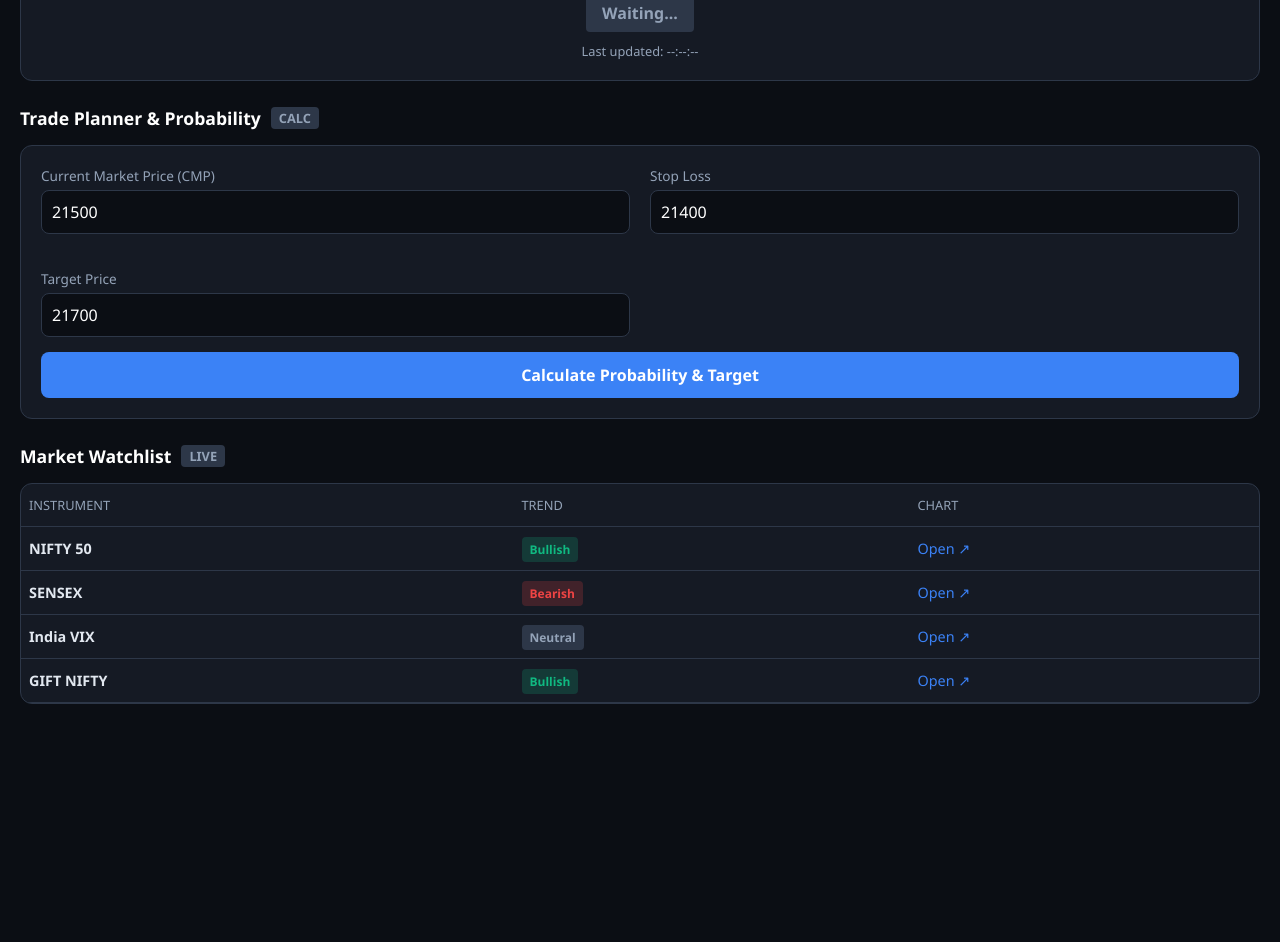
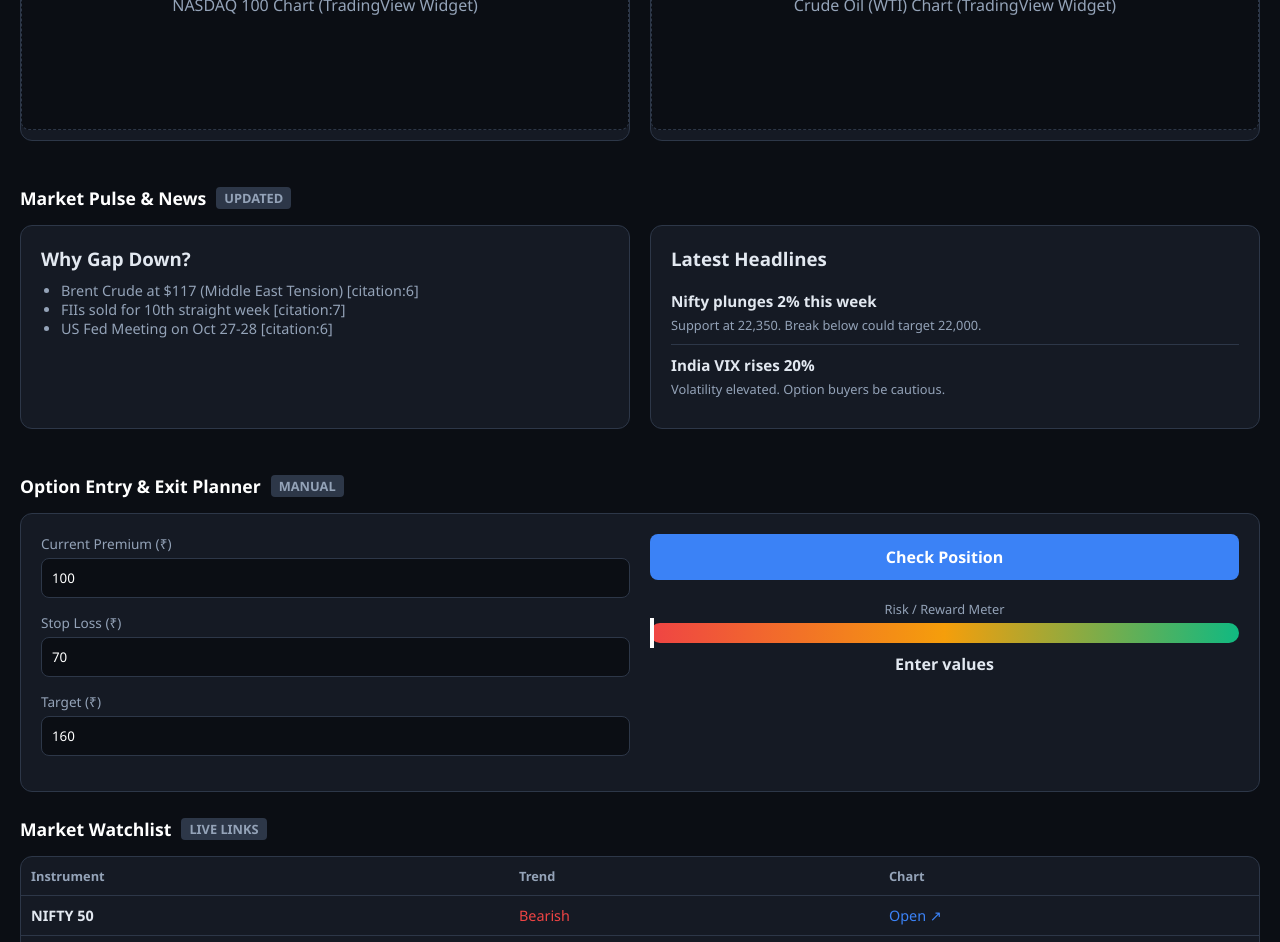
Before and after one commit to ashishvijay2608-ctrl/india-market-monitor, a website: page index.html in a window 1280 px wide. Shown: the part 248-1190 px from the top of the page. Before the commit the page ends 1022 px from the top, so only its background shows below. Drawn offline with Linux system fonts and the light colour scheme; no server answers.

Commit message:
Update index.html

```diff
--- a/index.html
+++ b/index.html
@@ -3,7 +3,7 @@
 <head>
     <meta charset="UTF-8">
     <meta name="viewport" content="width=device-width, initial-scale=1.0">
-    <title>India Market Monitor | Pro</title>
+    <title>India Market Monitor | Pro Terminal</title>
     <style>
         :root {
             --bg-color: #0b0e14;
@@ -13,7 +13,6 @@
             --accent-green: #10b981;
             --accent-red: #ef4444;
             --accent-blue: #3b82f6;
-            --accent-yellow: #f59e0b;
             --border-color: #2d3748;
         }
         * { box-sizing: border-box; margin: 0; padding: 0; font-family: 'Segoe UI', Roboto, sans-serif; }
@@ -22,187 +21,153 @@
         .header { display: flex; justify-content: space-between; align-items: center; margin-bottom: 20px; border-bottom: 1px solid var(--border-color); padding-bottom: 15px; }
         h1 { font-size: 1.2rem; color: #fff; }
 
-        /* Sections */
         .section-title { font-size: 1.1rem; font-weight: 600; margin: 25px 0 15px 0; color: #fff; display: flex; align-items: center; gap: 10px; }
         .section-title span { font-size: 0.8rem; background: var(--border-color); padding: 2px 8px; border-radius: 4px; color: var(--text-muted); }
 
-        /* Cards */
         .card { background: var(--panel-bg); border: 1px solid var(--border-color); border-radius: 12px; padding: 20px; margin-bottom: 20px; }
         .grid-2 { display: grid; grid-template-columns: 1fr; gap: 20px; }
         @media (min-width: 768px) { .grid-2 { grid-template-columns: 1fr 1fr; } }
 
-        /* Inputs */
         .input-group { margin-bottom: 15px; }
         .input-group label { display: block; font-size: 0.85rem; color: var(--text-muted); margin-bottom: 5px; }
-        .input-group input, .input-group select { width: 100%; padding: 10px; border-radius: 8px; border: 1px solid var(--border-color); background: var(--bg-color); color: #fff; font-size: 1rem; }
+        .input-group input { width: 100%; padding: 10px; border-radius: 8px; border: 1px solid var(--border-color); background: var(--bg-color); color: #fff; }
 
-        /* Buttons */
         .btn { width: 100%; padding: 12px; border: none; border-radius: 8px; font-size: 1rem; font-weight: 600; cursor: pointer; background: var(--accent-blue); color: white; }
 
-        /* Results */
-        .result-box { background: #0f172a; border: 1px solid #1e293b; border-radius: 8px; padding: 15px; margin-top: 15px; }
-        .result-row { display: flex; justify-content: space-between; margin-bottom: 10px; font-size: 0.95rem; }
-        .text-green { color: var(--accent-green); }
-        .text-red { color: var(--accent-red); }
-        .text-blue { color: var(--accent-blue); }
+        /* Speedometer */
+        .speedometer-container { text-align: center; margin: 20px 0; }
+        .speedometer-bg { width: 100%; height: 20px; background: linear-gradient(to right, var(--accent-red), #f59e0b, var(--accent-green)); border-radius: 10px; position: relative; }
+        .speedometer-marker { width: 4px; height: 30px; background: white; position: absolute; top: -5px; transition: left 0.5s; }
 
-        /* Market Watchlist Table */
-        .watchlist-table { width: 100%; border-collapse: collapse; font-size: 0.9rem; }
-        .watchlist-table th, .watchlist-table td { padding: 12px 8px; text-align: left; border-bottom: 1px solid var(--border-color); }
-        .watchlist-table th { color: var(--text-muted); font-weight: normal; font-size: 0.8rem; text-transform: uppercase; }
-        .watchlist-row { cursor: pointer; transition: background 0.2s; }
-        .watchlist-row:hover { background: rgba(59, 130, 246, 0.1); }
+        /* News List */
+        .news-item { border-bottom: 1px solid var(--border-color); padding: 10px 0; }
+        .news-item:last-child { border-bottom: none; }
+        .news-title { font-size: 0.95rem; font-weight: 600; margin-bottom: 5px; }
+        .news-desc { font-size: 0.8rem; color: var(--text-muted); }
 
-        .trend-badge { padding: 4px 8px; border-radius: 4px; font-size: 0.75rem; font-weight: 600; }
-        .trend-bullish { background: rgba(16, 185, 129, 0.2); color: var(--accent-green); }
-        .trend-bearish { background: rgba(239, 68, 68, 0.2); color: var(--accent-red); }
-        .trend-neutral { background: #2d3748; color: var(--text-muted); }
-
-        /* Notification */
-        #notification-box { display: none; position: fixed; top: 20px; left: 50%; transform: translateX(-50%); background: var(--accent-green); color: white; padding: 15px 25px; border-radius: 8px; box-shadow: 0 4px 15px rgba(0,0,0,0.5); z-index: 1000; font-weight: 600; text-align: center; }
+        /* Global Charts Placeholder */
+        .chart-placeholder { height: 250px; background: #0b0e14; border: 1px dashed var(--border-color); border-radius: 8px; display: flex; align-items: center; justify-content: center; color: var(--text-muted); margin-bottom: 10px; }
     </style>
 </head>
 <body>
 
-    <div id="notification-box">Test Notification</div>
-
     <div class="header">
         <h1>India Market Monitor</h1>
+        <div style="font-size: 0.8rem; color: var(--accent-red);">Market Mood: BEARISH</div>
     </div>
 
-    <!-- Live Scanner Section (Test) -->
-    <div class="section-title">Live Scanner <span>AUTO</span></div>
-    <div class="card" style="text-align: center;">
-        <div style="font-size: 0.9rem; color: var(--text-muted);">NIFTY 50 (Test Data)</div>
-        <div style="font-size: 2.5rem; font-weight: 700; margin: 10px 0;" id="live-price">Loading...</div>
-        <div id="live-signal" class="trend-badge trend-neutral" style="display: inline-block; font-size: 1rem; padding: 8px 16px;">Waiting...</div>
-        <div style="font-size: 0.8rem; color: var(--text-muted); margin-top: 10px;">Last updated: <span id="live-time">--:--:--</span></div>
+    <!-- GLOBAL CHARTS -->
+    <div class="section-title">Global Indices <span>LIVE (TradingView)</span></div>
+    <div class="grid-2">
+        <div class="card" style="padding: 0;">
+            <div class="chart-placeholder">NASDAQ 100 Chart (TradingView Widget)</div>
+        </div>
+        <div class="card" style="padding: 0;">
+            <div class="chart-placeholder">Crude Oil (WTI) Chart (TradingView Widget)</div>
+        </div>
     </div>
 
-    <!-- Trade Planner Section -->
-    <div class="section-title">Trade Planner & Probability <span>CALC</span></div>
+    <!-- MARKET MOOD & NEWS -->
+    <div class="section-title">Market Pulse & News <span>UPDATED</span></div>
+    <div class="grid-2">
+        <div class="card">
+            <h3 style="margin-bottom: 10px;">Why Gap Down?</h3>
+            <ul style="font-size: 0.9rem; color: var(--text-muted); padding-left: 20px;">
+                <li>Brent Crude at $117 (Middle East Tension) [citation:6]</li>
+                <li>FIIs sold for 10th straight week [citation:7]</li>
+                <li>US Fed Meeting on Oct 27-28 [citation:6]</li>
+            </ul>
+        </div>
+        <div class="card">
+            <h3 style="margin-bottom: 10px;">Latest Headlines</h3>
+            <div class="news-item">
+                <div class="news-title">Nifty plunges 2% this week</div>
+                <div class="news-desc">Support at 22,350. Break below could target 22,000.</div>
+            </div>
+            <div class="news-item">
+                <div class="news-title">India VIX rises 20%</div>
+                <div class="news-desc">Volatility elevated. Option buyers be cautious.</div>
+            </div>
+        </div>
+    </div>
+
+    <!-- OPTION TRADE PLANNER -->
+    <div class="section-title">Option Entry & Exit Planner <span>MANUAL</span></div>
     <div class="card">
         <div class="grid-2">
             <div>
-                <div class="input-group">
-                    <label>Current Market Price (CMP)</label>
-                    <input type="number" id="cmp" value="21500">
-                </div>
+                <div class="input-group"><label>Current Premium (₹)</label><input type="number" id="entry" value="100"></div>
+                <div class="input-group"><label>Stop Loss (₹)</label><input type="number" id="sl" value="70"></div>
+                <div class="input-group"><label>Target (₹)</label><input type="number" id="target" value="160"></div>
             </div>
             <div>
-                <div class="input-group">
-                    <label>Stop Loss</label>
-                    <input type="number" id="sl" value="21400">
-                </div>
-            </div>
-            <div>
-                <div class="input-group">
-                    <label>Target Price</label>
-                    <input type="number" id="target" value="21700">
+                <button class="btn" onclick="calcSpeedometer()">Check Position</button>
+                <div class="speedometer-container">
+                    <div style="font-size: 0.8rem; color: var(--text-muted); margin-bottom: 5px;">Risk / Reward Meter</div>
+                    <div class="speedometer-bg">
+                        <div class="speedometer-marker" id="marker" style="left: 0%;"></div>
+                    </div>
+                    <div id="status-text" style="margin-top: 10px; font-weight: bold;">Enter values</div>
                 </div>
             </div>
         </div>
-        <button class="btn" onclick="calculateProbability()">Calculate Probability & Target</button>
-
-        <div class="result-box" id="result-box" style="display: none;">
-            <div style="text-align: center; margin-bottom: 15px;">
-                <div style="font-size: 0.8rem; color: var(--text-muted);">Probability of hitting Target</div>
-                <div style="font-size: 2.5rem; font-weight: 700; color: var(--accent-blue);" id="prob-result">0%</div>
-            </div>
-            <div class="result-row"><span>Risk / Reward Ratio:</span> <span class="text-blue" id="rr-result">1:0</span></div>
-            <div class="result-row"><span>Risk Amount:</span> <span class="text-red" id="risk-result">0</span></div>
-            <div class="result-row"><span>Reward Amount:</span> <span class="text-green" id="reward-result">0</span></div>
-        </div>
     </div>
 
-    <!-- Market Watchlist Section -->
-    <div class="section-title">Market Watchlist <span>LIVE</span></div>
+    <!-- MARKET WATCHLIST -->
+    <div class="section-title">Market Watchlist <span>LIVE LINKS</span></div>
     <div class="card" style="padding: 0; overflow: hidden;">
-        <table class="watchlist-table">
-            <thead>
-                <tr>
-                    <th>Instrument</th>
-                    <th>Trend</th>
-                    <th>Chart</th>
-                </tr>
-            </thead>
-            <tbody>
-                <!-- NIFTY 50 Row -->
-                <tr class="watchlist-row" onclick="window.open('https://www.tradingview.com/chart/?symbol=NSE%3ANIFTY', '_blank')">
-                    <td style="font-weight: 600;">NIFTY 50</td>
-                    <td><span class="trend-badge trend-bullish">Bullish</span></td>
-                    <td style="color: var(--accent-blue);">Open ↗</td>
-                </tr>
-                <!-- SENSEX Row -->
-                <tr class="watchlist-row" onclick="window.open('https://www.tradingview.com/chart/?symbol=BSE%3ASENSEX', '_blank')">
-                    <td style="font-weight: 600;">SENSEX</td>
-                    <td><span class="trend-badge trend-bearish">Bearish</span></td>
-                    <td style="color: var(--accent-blue);">Open ↗</td>
-                </tr>
-                <!-- India VIX Row -->
-                <tr class="watchlist-row" onclick="window.open('https://www.tradingview.com/chart/?symbol=NSE%3AINDIAVIX', '_blank')">
-                    <td style="font-weight: 600;">India VIX</td>
-                    <td><span class="trend-badge trend-neutral">Neutral</span></td>
-                    <td style="color: var(--accent-blue);">Open ↗</td>
-                </tr>
-                <!-- GIFT NIFTY Row -->
-                <tr class="watchlist-row" onclick="window.open('https://www.tradingview.com/chart/?symbol=NSE%3ANIFTY1!', '_blank')">
-                    <td style="font-weight: 600;">GIFT NIFTY</td>
-                    <td><span class="trend-badge trend-bullish">Bullish</span></td>
-                    <td style="color: var(--accent-blue);">Open ↗</td>
-                </tr>
-            </tbody>
+        <table style="width: 100%; border-collapse: collapse; font-size: 0.9rem;">
+            <tr style="border-bottom: 1px solid var(--border-color); color: var(--text-muted); font-size: 0.8rem;">
+                <th style="padding: 10px; text-align: left;">Instrument</th>
+                <th style="padding: 10px; text-align: left;">Trend</th>
+                <th style="padding: 10px; text-align: left;">Chart</th>
+            </tr>
+            <tr onclick="window.open('https://www.tradingview.com/chart/?symbol=NSE%3ANIFTY', '_blank')" style="cursor: pointer; border-bottom: 1px solid var(--border-color);">
+                <td style="padding: 10px; font-weight: 600;">NIFTY 50</td>
+                <td style="padding: 10px; color: var(--accent-red);">Bearish</td>
+                <td style="padding: 10px; color: var(--accent-blue);">Open ↗</td>
+            </tr>
+            <tr onclick="window.open('https://www.tradingview.com/chart/?symbol=BSE%3ASENSEX', '_blank')" style="cursor: pointer; border-bottom: 1px solid var(--border-color);">
+                <td style="padding: 10px; font-weight: 600;">SENSEX</td>
+                <td style="padding: 10px; color: var(--accent-red);">Bearish</td>
+                <td style="padding: 10px; color: var(--accent-blue);">Open ↗</td>
+            </tr>
         </table>
     </div>
 
     <script>
-        // 1. Live Scanner Logic (Test Data)
-        async function fetchMarketData() {
-            try {
-                // Aapka test API URL
-                const response = await fetch("https://india-market-api.ashishvijay2608.workers.dev/api/live-data");
-                const result = await response.json();
-
-                if (result.success) {
-                    document.getElementById('live-price').innerText = "₹" + result.data.price.toFixed(2);
-                    document.getElementById('live-time').innerText = new Date().toLocaleTimeString();
-
-                    const sigEl = document.getElementById('live-signal');
-                    sigEl.innerText = result.data.signal;
-                    sigEl.className = "trend-badge";
-
-                    if (result.data.signal === "BULLISH") sigEl.classList.add("trend-bullish");
-                    else if (result.data.signal === "BEARISH") sigEl.classList.add("trend-bearish");
-                    else sigEl.classList.add("trend-neutral");
-                }
-            } catch (e) {
-                console.log("Data fetch error");
-            }
-        }
-        setInterval(fetchMarketData, 15000); // 15 Sec Refresh
-        fetchMarketData();
-
-        // 2. Probability Calculator Logic
-        function calculateProbability() {
-            const cmp = parseFloat(document.getElementById('cmp').value);
+        function calcSpeedometer() {
+            const entry = parseFloat(document.getElementById('entry').value);
             const sl = parseFloat(document.getElementById('sl').value);
             const target = parseFloat(document.getElementById('target').value);
 
-            if (!cmp || !sl || !target) return;
+            if (!entry || !sl || !target) return;
 
-            const risk = Math.abs(cmp - sl);
-            const reward = Math.abs(target - cmp);
+            const risk = entry - sl;
+            const reward = target - entry;
 
-            if (risk === 0) return;
+            if (risk <= 0) { alert("Stop Loss must be below Entry for Long."); return; }
 
-            const rrRatio = reward / risk;
-            let probability = (1 / (1 + rrRatio)) * 100; // Basic math logic
+            const rr = reward / risk;
+            // Map RR to 0-100% for speedometer
+            let percent = (rr / 3) * 100;
+            if (percent > 100) percent = 100;
+            if (percent < 0) percent = 0;
 
-            document.getElementById('result-box').style.display = 'block';
-            document.getElementById('prob-result').innerText = probability.toFixed(1) + "%";
-            document.getElementById('rr-result').innerText = "1:" + rrRatio.toFixed(2);
-            document.getElementById('risk-result').innerText = risk.toFixed(2) + " pts";
-            document.getElementById('reward-result').innerText = reward.toFixed(2) + " pts";
+            const marker = document.getElementById('marker');
+            marker.style.left = percent + "%";
+
+            const status = document.getElementById('status-text');
+            if (rr >= 2) {
+                status.innerText = "EXCELLENT (R:R 1:" + rr.toFixed(1) + ")";
+                status.style.color = "var(--accent-green)";
+            } else if (rr >= 1) {
+                status.innerText = "GOOD (R:R 1:" + rr.toFixed(1) + ")";
+                status.style.color = "#f59e0b";
+            } else {
+                status.innerText = "POOR (R:R 1:" + rr.toFixed(1) + ") - Avoid";
+                status.style.color = "var(--accent-red)";
+            }
         }
     </script>
 </body>
```
